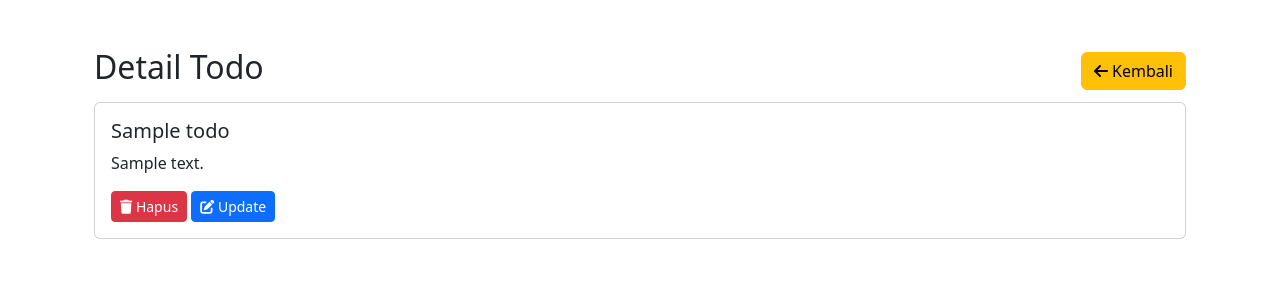
After one commit to tegarpenemuanr3/todo-app-codeigniter4, a CodeIgniter 4 app: template app/Views/todos/detail.php in a window 1280 px wide. The commit adds this page. Shown: the top 300 px of the page. Run offline with PHP 8.4 and a stand-in for CodeIgniter, Linux system fonts and the light colour scheme; the template is opened without the code that fills it: most values are stand-ins (such as "Sample title", 1, 10 or a date in 2020); some libraries are stand-ins or nearby versions.

Commit message:
Show detail data (#9)

```diff
--- a/app/Config/Routes.php
+++ b/app/Config/Routes.php
@@ -8,3 +8,4 @@ use CodeIgniter\Router\RouteCollection;
 $routes->get('/', 'Home::index');
 
 $routes->get('todo', 'Todos::index');
+$routes->get('todo/detail/(:num)', 'Todos::view/$1');
--- a/app/Controllers/Todos.php
+++ b/app/Controllers/Todos.php
@@ -19,6 +19,12 @@ class Todos extends BaseController
         $data['todos'] = $this->userModel->findAll();
         return view('todos/index', $data);
     }
+
+    public function view($id)
+    {
+        $data['todo'] = $this->userModel->find($id);
+        return view('todos/detail', $data);
+    }
 }
 
 // Dibuat dengan:
--- a/app/Views/layout/template.php
+++ b/app/Views/layout/template.php
@@ -6,6 +6,7 @@
     <meta name="viewport" content="width=device-width, initial-scale=1.0">
     <title>To-Do App</title>
     <link rel="stylesheet" href="https://cdn.jsdelivr.net/npm/bootstrap/dist/css/bootstrap.min.css">
+    <link rel="stylesheet" href="https://cdnjs.cloudflare.com/ajax/libs/font-awesome/6.0.0-beta3/css/all.min.css">
 </head>
 
 <body>
--- /dev/null
+++ b/app/Views/todos/detail.php
@@ -0,0 +1,33 @@
+<!-- app/Views/todo_detail.php -->
+
+<?= $this->extend('layout/template'); ?>
+
+<?= $this->section('content'); ?>
+<div class="container mt-5">
+    <div class="row">
+        <div class="col-md-12">
+            <div class="d-flex justify-content-between align-items-center">
+                <h2>Detail Todo</h2>
+                <div>
+                    <a href="javascript:history.back()" class="btn btn-warning">
+                        <i class="fas fa-arrow-left"></i> Kembali
+                    </a>
+                </div>
+            </div>
+            <div class="card mt-2">
+                <div class="card-body">
+                    <h5 class="card-title"><?= $todo->title ?></h5>
+                    <p class="card-text"><?= $todo->desc ?></p>
+
+                    <button class="btn btn-danger btn-sm">
+                        <i class="fas fa-trash"></i> Hapus
+                    </button>
+                    <button class="btn btn-primary btn-sm">
+                        <i class="fas fa-edit"></i> Update
+                    </button>
+                </div>
+            </div>
+        </div>
+    </div>
+</div>
+<?= $this->endSection(); ?>
--- a/app/Views/todos/index.php
+++ b/app/Views/todos/index.php
@@ -13,6 +13,12 @@
                         <?= $todo->title ?>
                     </label>
                 </div>
+                <div class="no-wrap">
+                    <a href="<?= base_url() ?>todo/detail/<?= $todo->id ?>" class="btn btn-info btn-sm"
+                        data-toggle="tooltip" data-placement="top" title="Detail">
+                        <i class="fas fa-eye"></i>
+                    </a>
+                </div>
             </li>
             <?php endforeach; ?>
         </ul>
```
